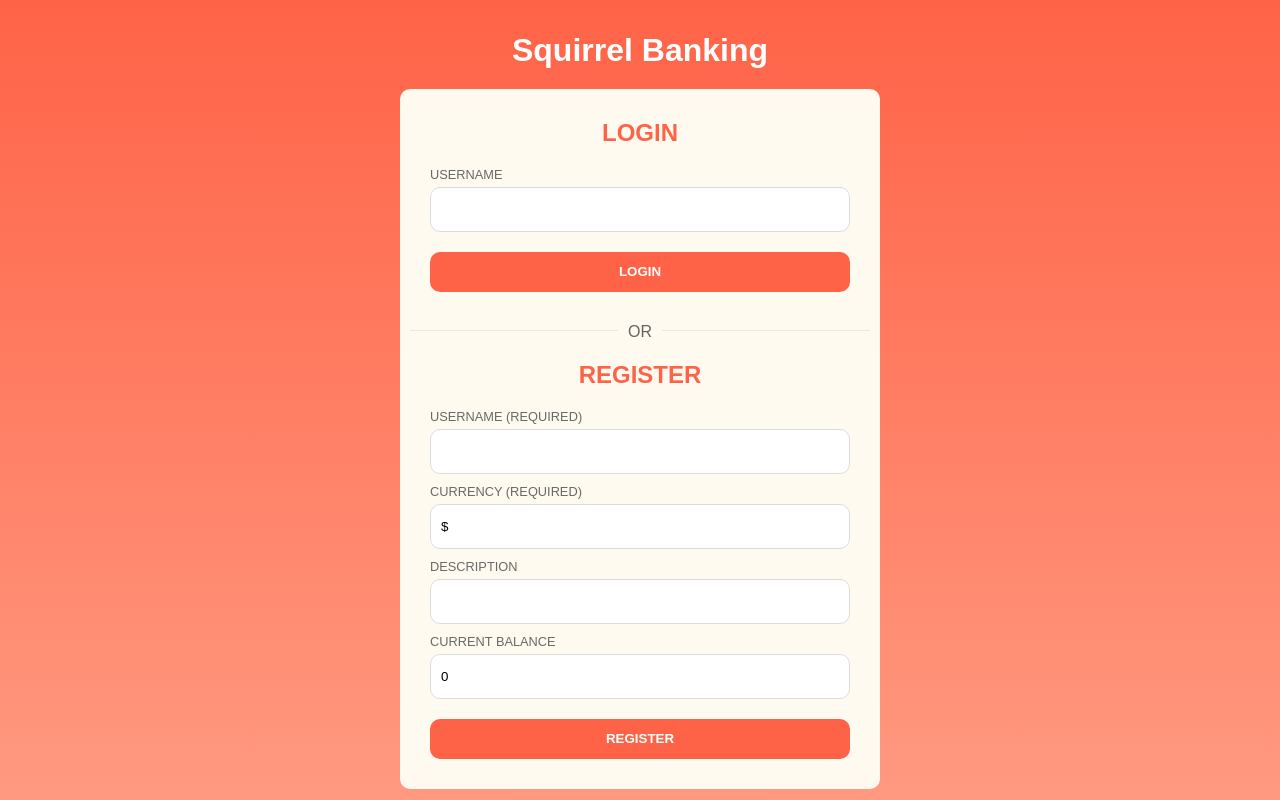
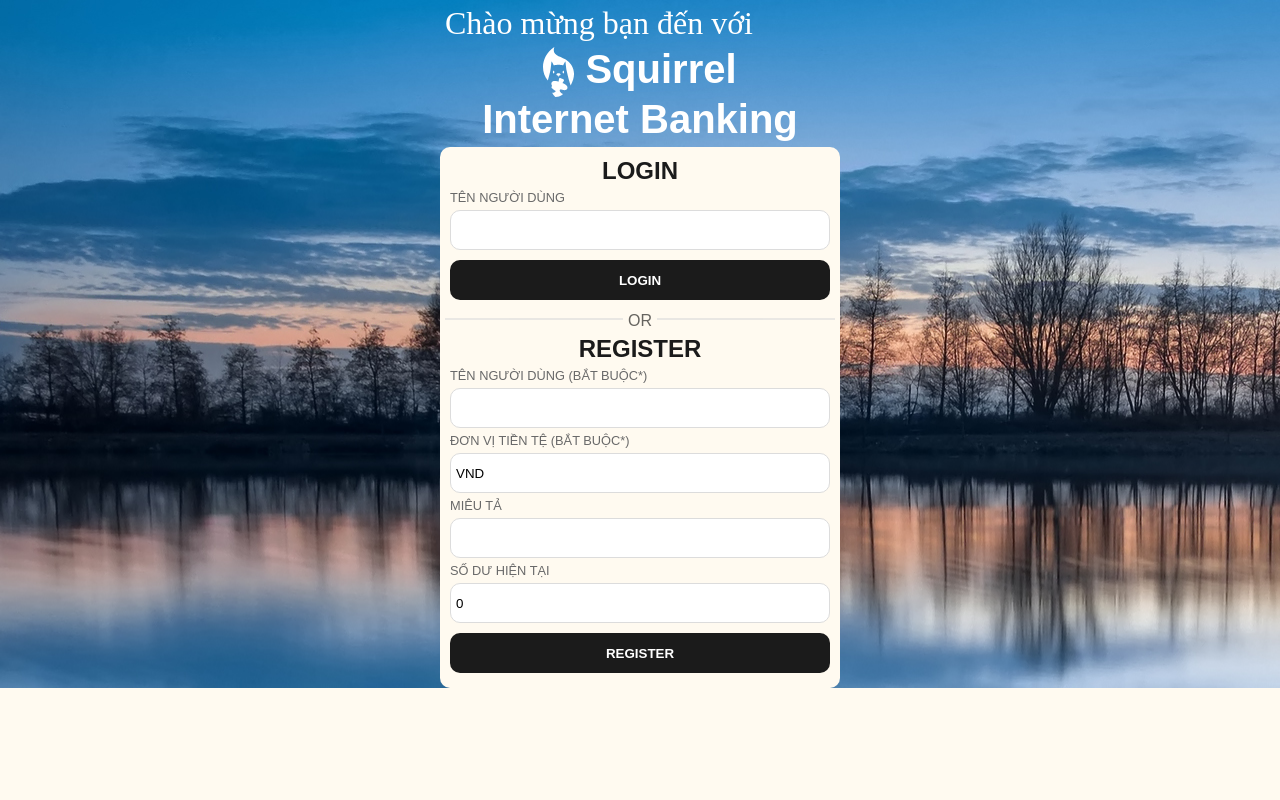
Before and after one commit to luukimthu02/Squirrel_Banking, a website: page frontend/index.html in a window 1280 px wide. Drawn offline with Linux system fonts and the light colour scheme.

Commit message:
update frontend

```diff
--- a/frontend/index.html
+++ b/frontend/index.html
@@ -17,15 +17,18 @@
   <template id="login">
     <section class="login-page">
       <div class="login-container">
-        <div class="login-title text-center">
-          <span class="hide-xs">Squirrel</span>
-          <!-- <img class="login-logo" src="logo.svg" alt="Squirrel Banking Logo"> -->
-          <span class="hide-xs">Banking</span>
+        <div>
+          <h3 class="login-title1 text-left">Chào mừng bạn đến với </h3>
+          <div class="login-title text-center">
+            <img class="login-logo" src="logo.svg" alt="Squirrel Banking Logo">
+            <span class="hide-xs">Squirrel</span> <br />
+            <span class="hide-xs">Internet Banking</span>
+          </div>
         </div>
         <div class="login-content">
           <h2 class="text-center">Login</h2>
           <form id="loginForm" action="javascript:login()">
-            <label for="username">Username</label>
+            <label for="username">Tên người dùng</label>
             <input id="username" name="user" type="text" maxlength="20" required>
             <div id="loginError" class="error" role="alert"></div>
             <button>Login</button>
@@ -33,13 +36,13 @@
           <p class="login-separator text-center"><span>OR</span></p>
           <h2 class="text-center">Register</h2>
           <form id="registerForm" action="javascript:register()">
-            <label for="user">Username (required)</label>
+            <label for="user">Tên người dùng (Bắt buộc*)</label>
             <input id="user" name="user" type="text" maxlength="20" required>
-            <label for="currency">Currency (required)</label>
-            <input id="currency" name="currency" type="text" maxlength="5" value="$" required>
-            <label for="description">Description</label>
+            <label for="currency">Đơn vị tiền tệ (Bắt buộc*)</label>
+            <input id="currency" name="currency" type="text" maxlength="5" value="VND" required>
+            <label for="description">Miêu tả</label>
             <input id="description" name="description" type="text" maxlength="100">
-            <label for="balance">Current balance</label>
+            <label for="balance">Số dư hiện tại</label>
             <input id="balance" name="balance" type="number" value="0">
             <div id="registerError" class="error" role="alert"></div>
             <button>Register</button>
--- a/frontend/styles.css
+++ b/frontend/styles.css
@@ -1,6 +1,6 @@
 :root {
   /* Colors */
-  --primary: #ff6347;
+  --primary: #1b1b1b;
   /* Tomato */
   --primary-light: #ff9980;
   /* Lighter Tomato */
@@ -16,12 +16,13 @@
   /* Lighter FloralWhite */
   --white: #ffffff;
   --border: #dcdcdc;
+  --text: #161b21;
   /* Gainsboro */
   /* Sizes */
   --radius: 10px;
   --space-xs: 5px;
-  --space-sm: 10px;
-  --space-md: 20px;
+  --space-sm: 5px;
+  --space-md: 5px;
   --space-xl: 40px;
 }
 
@@ -68,7 +69,7 @@ form {
 input {
   margin-top: var(--space-xs);
   margin-bottom: var(--space-sm);
-  height: 45px;
+  height: 40px;
   padding: var(--space-xs) var(--space-sm);
   border: 1px solid var(--border);
   border-radius: var(--radius);
@@ -106,6 +107,7 @@ button {
 button:hover {
   filter: brightness(115%);
   cursor: pointer;
+  background-color: #8b4513;
 }
 
 button:focus {
@@ -127,30 +129,39 @@ button:focus {
 /* ------------------------------------------------------------------------ */
 
 .login-title {
-  font-size: 2rem;
+  font-size: 2.5rem;
   font-weight: bold;
   color: var(--white);
   margin: var(--space-md);
 }
 
+.login-title1 {
+  font-family: 'Times New Roman', Times, serif;
+  font-size: 2rem;
+  font-weight: 300;
+  color: var(--white);
+  margin: var(--space-md);
+}
+
 .login-logo {
-  height: 80px;
+  height: 50px;
   vertical-align: middle;
 }
 
 .login-page {
   display: flex;
-  height: 100%;
+  height: auto;
   align-items: center;
   justify-content: center;
   background: linear-gradient(var(--primary), var(--primary-light));
+  background-image: url(./images/background-canh-dep-hd-1080p_092013947.jpg);
 }
 
 .login-container {
   flex: auto;
-  max-width: 480px;
-  max-height: 100%;
-  overflow: auto;
+  max-width: 400px;
+  /* max-height: 300px; */
+  /* overflow: auto; */
 }
 
 .login-content {
@@ -162,7 +173,7 @@ button:focus {
 .login-separator {
   position: relative;
   top: 0.5em;
-  border-top: 1px solid var(--border);
+  border-top: 2px solid var(--border);
   opacity: 0.6;
   margin: var(--space-md) 0;
 }
```
Also changed, not shown: frontend/images/background-canh-dep-hd-1080p_092013947.jpg (added).
